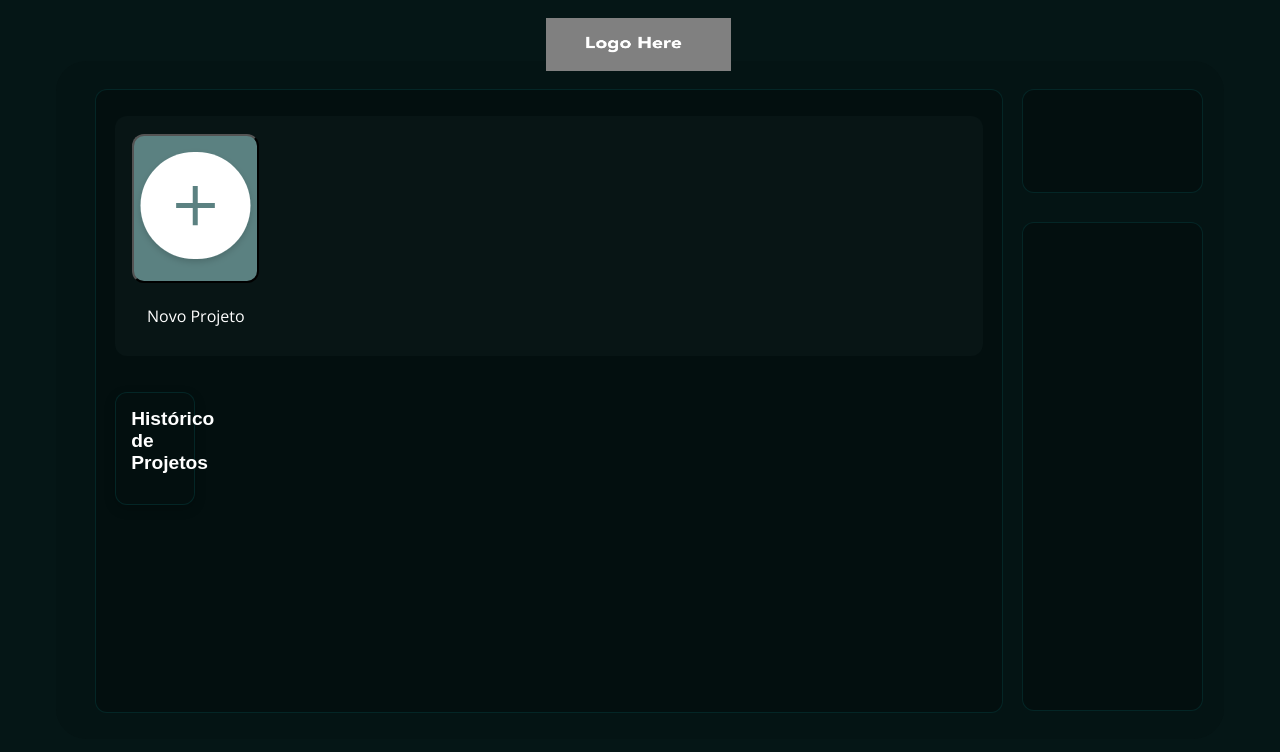
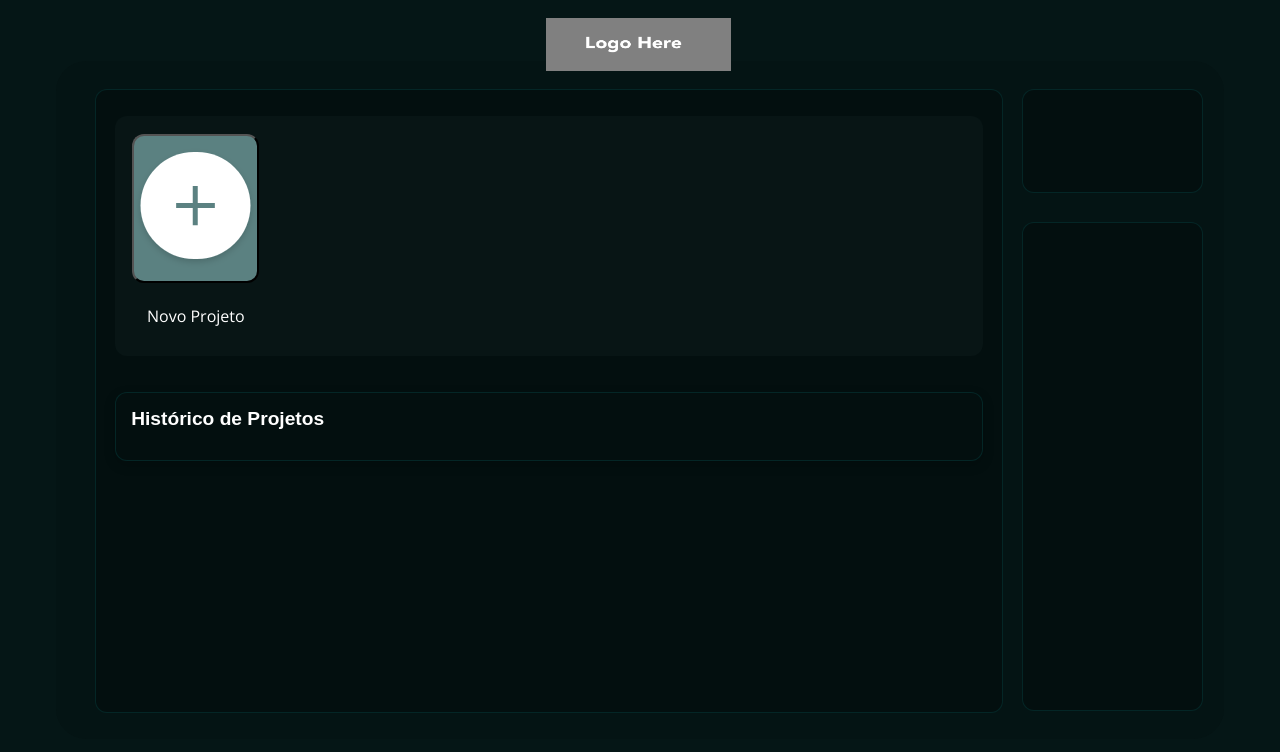
Before and after one commit to RyanDaSilvaMarinho/daedalus3d-react, a React (Create React App) app: page / in a window 1280 px wide. Shown: the top 752 px of the page. Built offline with nearby package versions, Linux system fonts and the light colour scheme.

Commit message:
Adicionando com css atualizado o histórico de projetos

```diff
--- a/src/App.css
+++ b/src/App.css
@@ -1,7 +1,6 @@
 * {
   margin: 0;
   padding: 0;
-  width: 80px;
   box-sizing: border-box;
 }
 
```
